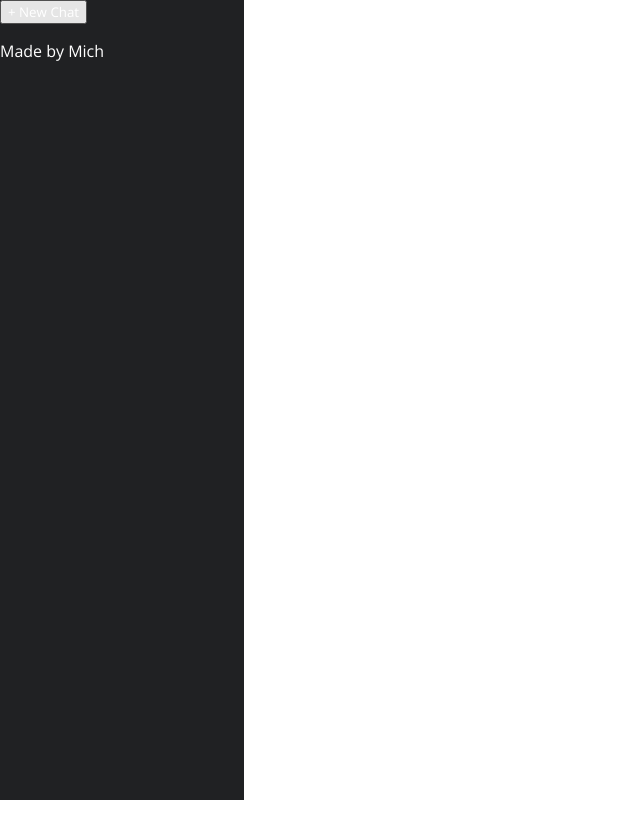
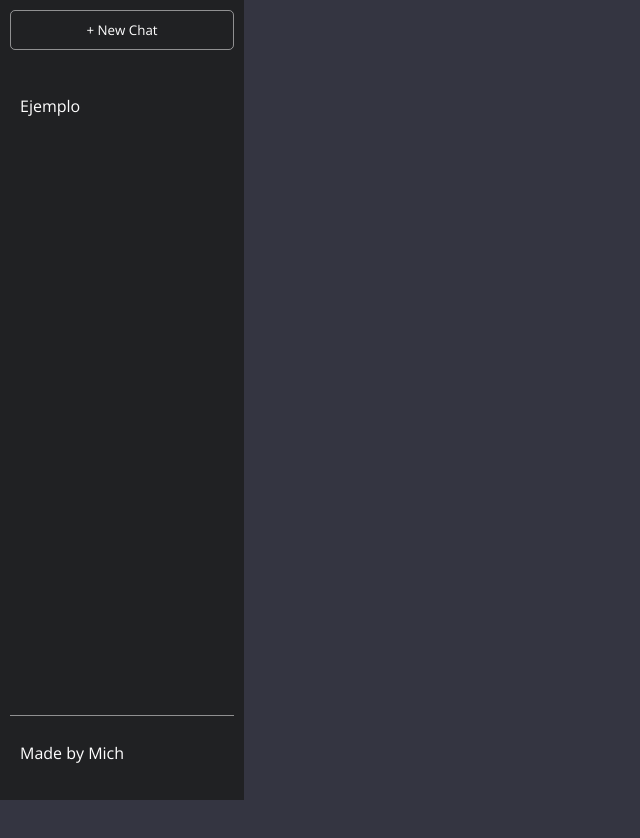
Before and after one commit to michseixas/react-chatgpt-clone, a React (Create React App) app: page / in a window 1280 px wide. Shown: the top 838 px of the page, without its empty margins (0-640 px from the left). Built offline with nearby package versions, Linux system fonts and the light colour scheme.

Commit message:
styling of sidebar, button, nav

```diff
--- a/src/App.js
+++ b/src/App.js
@@ -1,9 +1,11 @@
 const App = () => {
   return (
-    <div className="App">
+    <div className="app">
     <section className="side-bar">
       <button>+ New Chat</button>
-      <ul className="history"></ul>
+      <ul className="history">
+        <li>Ejemplo</li>
+      </ul>
       <nav>
         <p>Made by Mich</p>
       </nav>
--- a/src/index.css
+++ b/src/index.css
@@ -7,7 +7,7 @@
 
 
 body {
-  /* Get rid of margins and paddings */
+  /* Get rid of any default margins and paddings */
   margin: 0;
   padding: 0;
 }
@@ -20,6 +20,37 @@ body {
   background-color: #202123;
   height: 100vh;
   width: 244px;
+  display: flex;
+  flex-direction: column;
+  justify-content: space-between;
+}
+
+button {
+  border: solid 0.5px rgba(255, 255, 255, 0.5);
+  background-color: transparent;
+  border-radius: 5px;
+  padding: 10px;
+  margin: 10px;
+}
+
+nav {
+  border-top: solid 0.5px rgba(255, 255, 255, 0.5);
+  padding: 10px;
+  margin: 10px;
+}
+
+.history {
+  padding: 10px;
+  margin: 10px;
+  height: 100%;
+
+}
+
+.history li {
+  list-style-type: none;
+  padding: 15px 0;
+  cursor: pointer;
+
 }
 
 .main {
```
